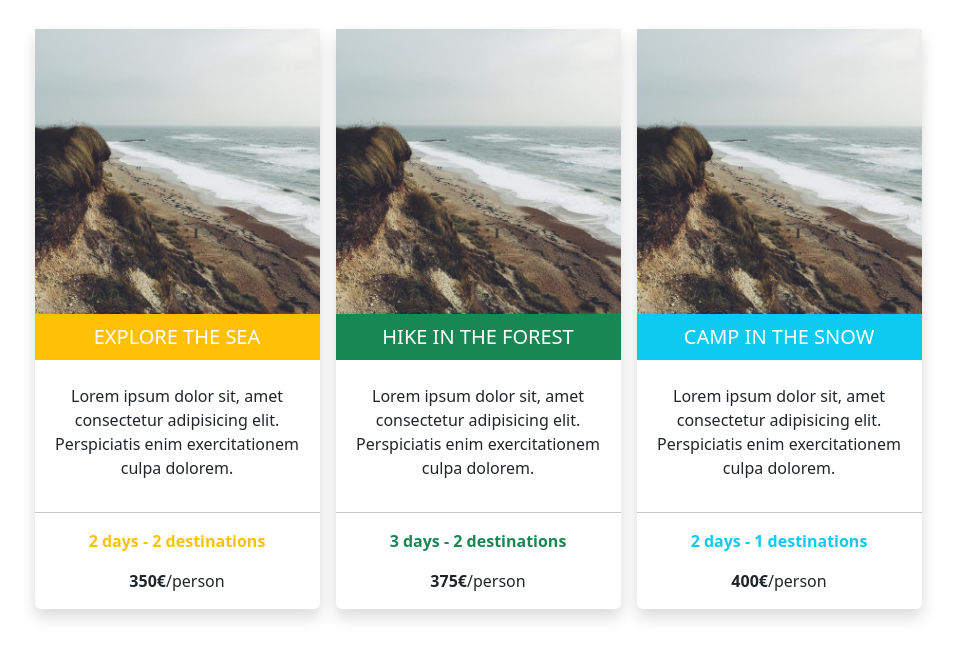
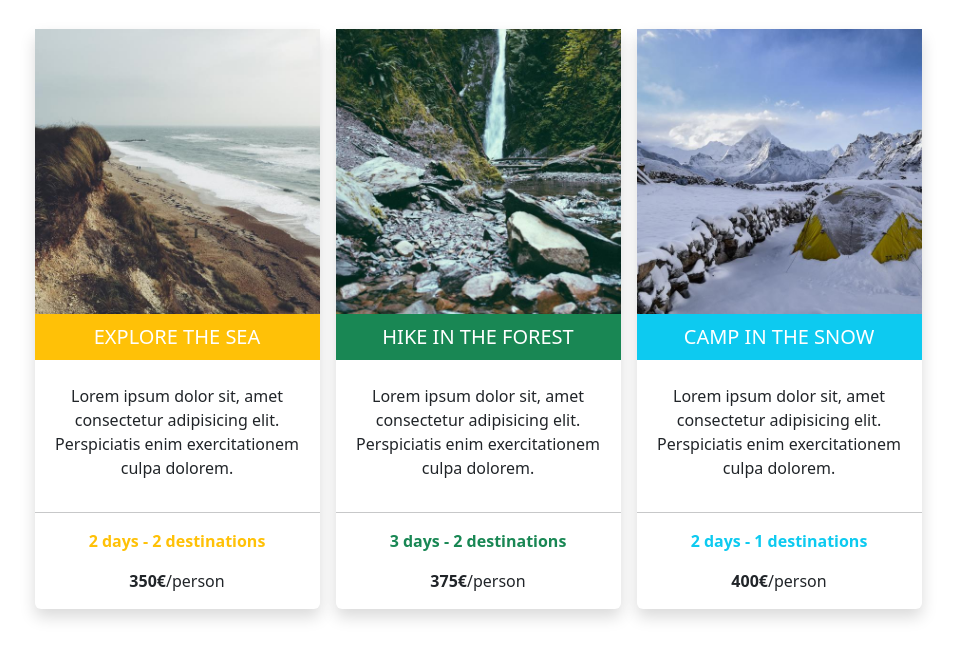
Before and after one commit to davidectna/bootstrap-travel-agency, a plain HTML site: page index.html in a window 1280 px wide. Shown: the part 169-826 px from the top of the page, without its empty margins (162-1118 px from the left). Drawn offline with nearby package versions, Linux system fonts and the light colour scheme.

Commit message:
Fine progetto

```diff
--- a/index.html
+++ b/index.html
@@ -31,7 +31,7 @@
           <!--Prima Colonna-->
           <!--Seconda Colonna-->
           <div class="col-3 shadow p-0 bg-body rounded mt-3 mb-5 mx-2">
-            <img class="img-fluid px-0" src="images/1061-600x600.jpg" alt="img 1">
+            <img class="img-fluid px-0" src="images/15-600x600.jpg" alt="img 1">
             <p class="text-center p-2 bg-success text-white fs-5">HIKE IN THE FOREST</p>
             <p class="text-center pt-2 px-2 pb-3 fs-6">Lorem ipsum dolor sit, amet consectetur adipisicing elit. Perspiciatis enim exercitationem culpa dolorem.
             </p>
@@ -42,7 +42,7 @@
           <!--Seconda Colonna-->
           <!--Terza Colonna-->
           <div class="col-3 shadow p-0 bg-body rounded mt-3 mb-5 mx-2">
-            <img class="img-fluid px-0" src="images/1061-600x600.jpg" alt="img 1">
+            <img class="img-fluid px-0" src="images/1036-600x600.jpg" alt="img 1">
             <p class="text-center p-2 bg-info text-white fs-5">CAMP IN THE SNOW</p>
             <p class="text-center pt-2 px-2 pb-3 fs-6">Lorem ipsum dolor sit, amet consectetur adipisicing elit. Perspiciatis enim exercitationem culpa dolorem.
             </p>
```
